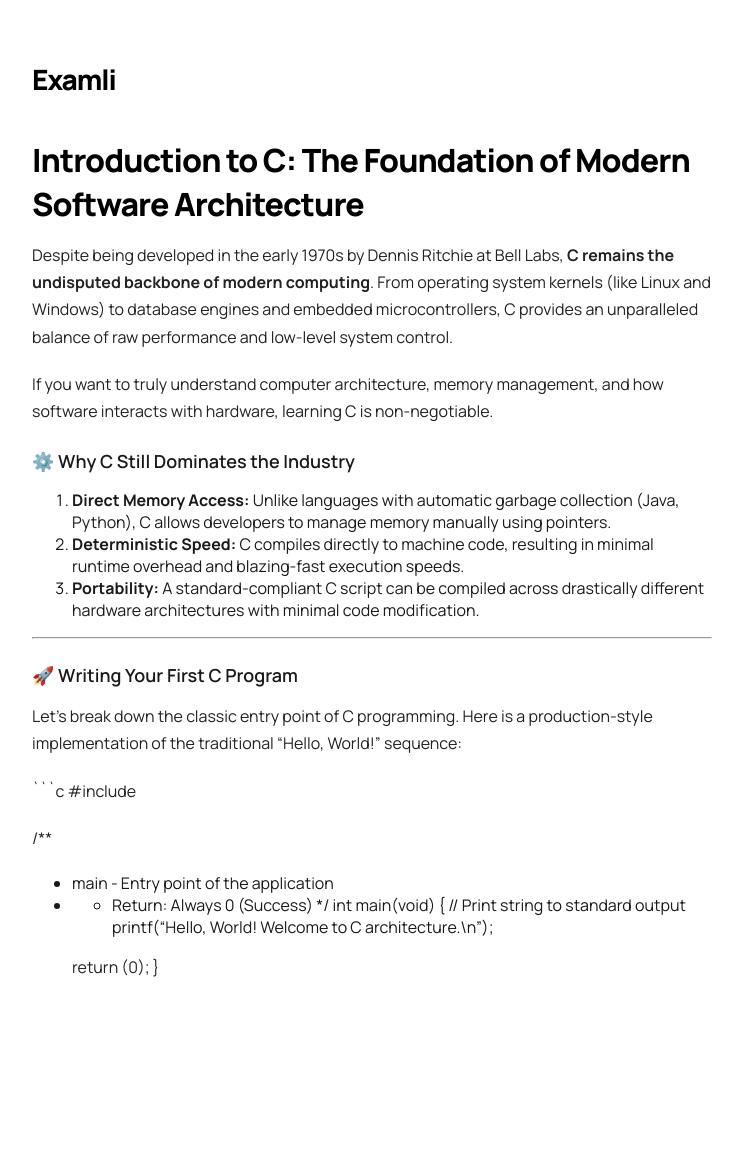
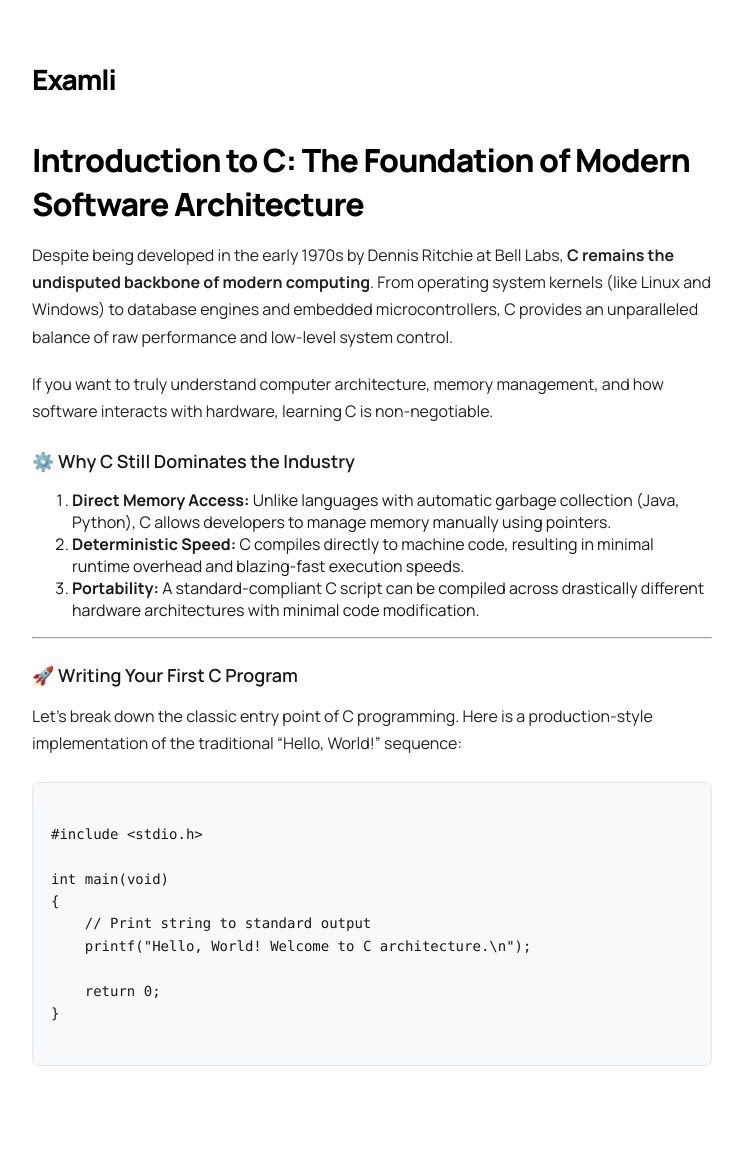
Before and after one commit to examli/examli.github.io, a Jekyll site: the page built from _posts/2026-05-26-introduction-to-c.md, in a window 1280 px wide. Shown: the whole page, without its empty margins (268-1011 px from the left). Built offline with Jekyll 4.4.1, drawn with Linux system fonts in a browser that asks for light colours; before the commit the page ends 1081 px from its top, so only the background shows below that.

Commit message:
Update 2026-05-26-introduction-to-c.md

````diff
--- a/_posts/2026-05-26-introduction-to-c.md
+++ b/_posts/2026-05-26-introduction-to-c.md
@@ -23,16 +23,15 @@ If you want to truly understand computer architecture, memory management, and ho
 Let's break down the classic entry point of C programming. Here is a production-style implementation of the traditional "Hello, World!" sequence:
 
 ```c
+
 #include <stdio.h>
 
-/**
- * main - Entry point of the application
- * * Return: Always 0 (Success)
- */
 int main(void)
 {
     // Print string to standard output
     printf("Hello, World! Welcome to C architecture.\n");
 
-    return (0);
+    return 0;
 }
+
+```
````
